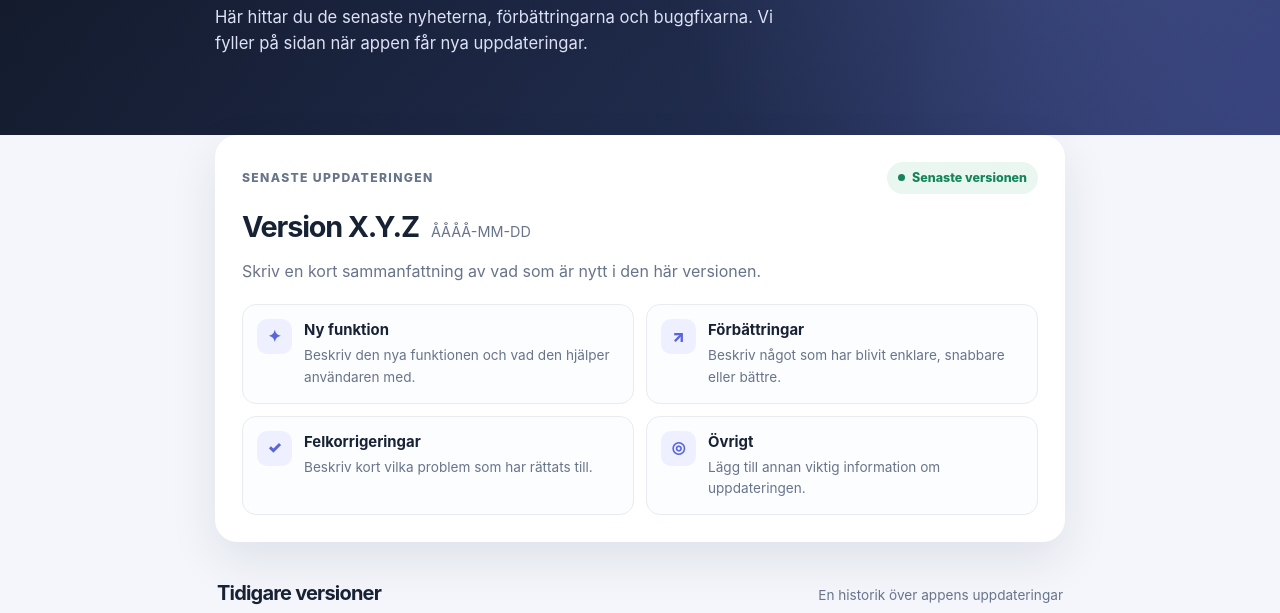
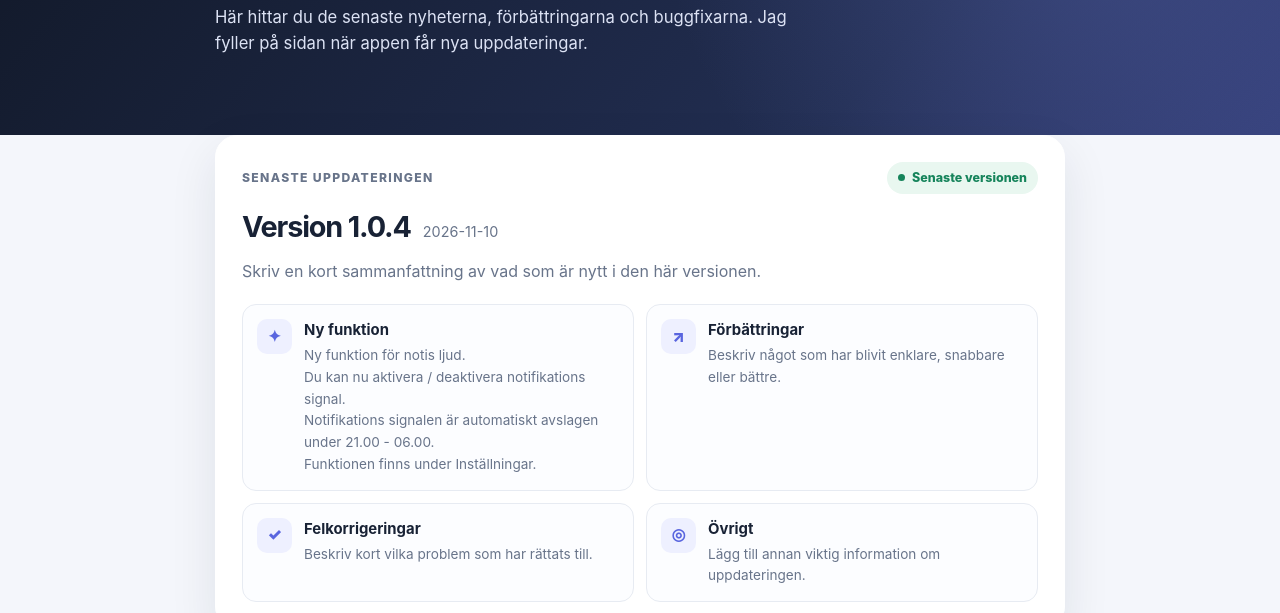
Before and after one commit to sssjme/event-bridge-info, a plain HTML site: page index.html in a window 1280 px wide. Shown: the part 167-780 px from the top of the page. Drawn offline with Linux system fonts and the light colour scheme.

Commit message:
Added more text

```diff
--- a/index.html
+++ b/index.html
@@ -84,7 +84,7 @@
     <div class="wrap">
       <div class="eyebrow"><span class="dot"></span> Appuppdateringar</div>
       <h1>Det här är nytt</h1>
-      <p class="intro">Här hittar du de senaste nyheterna, förbättringarna och buggfixarna. Vi fyller på sidan när appen får nya uppdateringar.</p>
+      <p class="intro">Här hittar du de senaste nyheterna, förbättringarna och buggfixarna. Jag fyller på sidan när appen får nya uppdateringar.</p>
     </div>
   </header>
 
@@ -96,15 +96,22 @@
         <span class="badge">Senaste versionen</span>
       </div>
       <div class="versionline">
-        <h2 id="latest-title">Version X.Y.Z</h2>
-        <span class="date">ÅÅÅÅ-MM-DD</span>
+        <h2 id="latest-title">Version 1.0.4</h2>
+        <span class="date">2026-11-10</span>
       </div>
       <p class="summary">Skriv en kort sammanfattning av vad som är nytt i den här versionen.</p>
 
       <div class="features">
         <article class="feature">
           <span class="feature-icon">✦</span>
-          <div><strong>Ny funktion</strong><p>Beskriv den nya funktionen och vad den hjälper användaren med.</p></div>
+          <div><strong>Ny funktion</strong><p>
+
+            Ny funktion för notis ljud.<br>
+            Du kan nu aktivera / deaktivera notifikations signal.<br>
+            Notifikations signalen är automatiskt avslagen under 21.00 - 06.00.<br>
+            Funktionen finns under Inställningar.
+
+        </p></div>
         </article>
         <article class="feature">
           <span class="feature-icon">↗</span>
```
